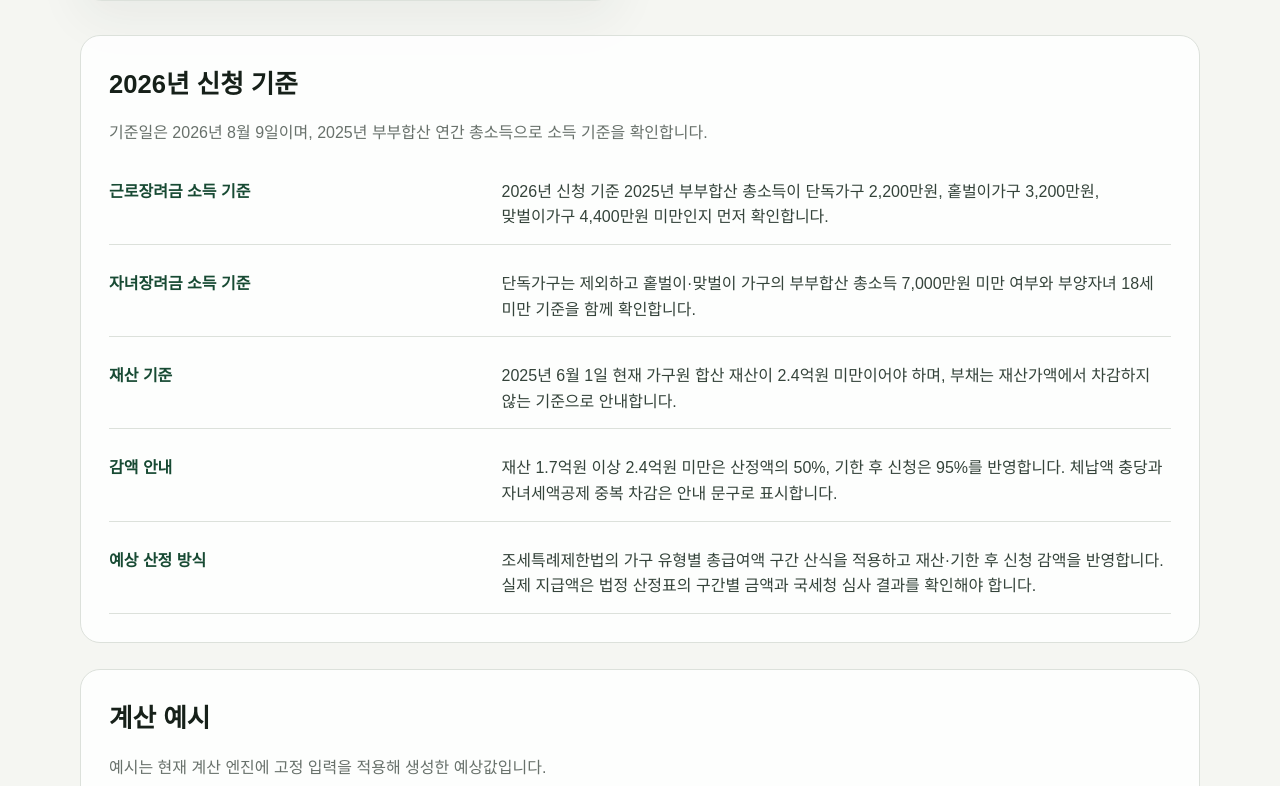
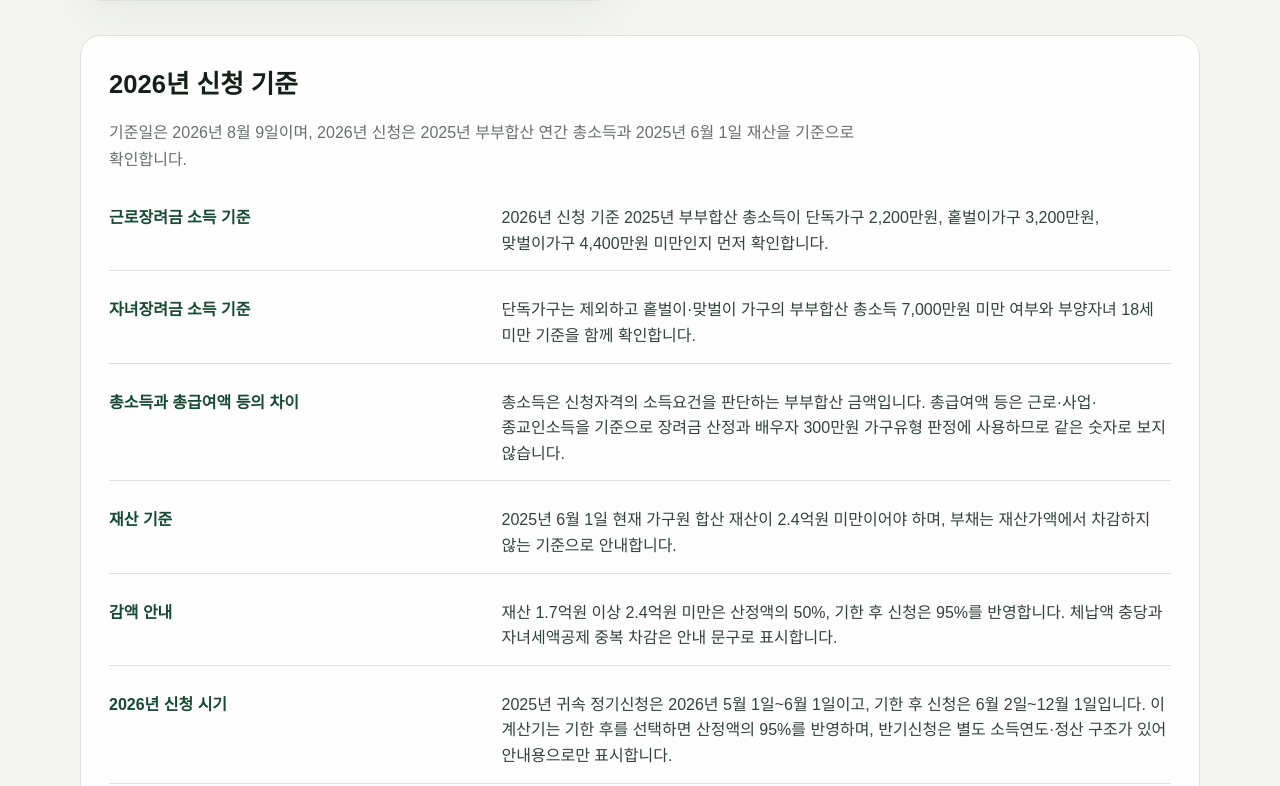
Before and after one commit to JulGi-Park/integrated-calculator, a Next.js app: page /calculators/work-child-incentive in a window 1280 px wide. Shown: the part 1854-2640 px from the top of the page. Built offline with nearby package versions, Linux system fonts and the light colour scheme.

Commit message:
seo: improve work child incentive search intent coverage

```diff
--- a/app/calculators/work-child-incentive/page.tsx
+++ b/app/calculators/work-child-incentive/page.tsx
@@ -10,9 +10,9 @@ import {
   workChildIncentiveWebApplicationJsonLd,
 } from "@/components/calculators/workChildIncentiveContentData";
 
-const title = "근로장려금 계산기 2026 - 자녀장려금 예상 지급액까지 확인";
+const title = "근로·자녀장려금 계산기 2026 | 예상 지급액·소득·재산 기준";
 const description =
-  "근로장려금과 자녀장려금의 신청 가능성, 소득 기준, 재산 기준, 예상 지급액을 확인하는 계산기입니다. 예상 계산용이며 실제 지급 여부와 지급액은 국세청 심사 결과에 따라 달라질 수 있습니다.";
+  "2026년 신청(2025년 귀속) 기준으로 근로장려금·자녀장려금의 예상 지급액, 소득·재산 기준과 기한 후 신청 감액을 확인합니다. 실제 지급 여부와 금액은 국세청 심사 결과에 따라 달라질 수 있습니다.";
 const ogUrl = "https://gyesanbox.kr/calculators/work-child-incentive/";
 const ogImage = "https://gyesanbox.kr/og/default.png";
 
@@ -59,8 +59,8 @@ export default function WorkChildIncentivePage() {
         <p className="page-heading__eyebrow">Work and child incentive</p>
         <h1>근로·자녀장려금 계산기</h1>
         <p>
-          2026년 신청 기준으로 근로장려금과 자녀장려금 신청 가능성,
-          재산 감액, 예상 지급액과 예상 구간을 자가진단합니다.
+          2026년 신청은 2025년 귀속 소득과 2025년 6월 1일 재산을 기준으로
+          근로장려금과 자녀장려금 신청 가능성, 재산 감액, 예상 지급액을 자가진단합니다.
         </p>
         <div className="seller-margin-meta">
           <span>계산 기준일: {workChildIncentivePolicySummary.verifiedAt}</span>
--- a/components/calculators/WorkChildIncentiveContent.tsx
+++ b/components/calculators/WorkChildIncentiveContent.tsx
@@ -17,8 +17,8 @@ export function WorkChildIncentiveContent() {
           <h2 id="work-child-criteria">2026년 신청 기준</h2>
           <p>
             기준일은 {formatKoreanDate(workChildIncentivePolicySummary.verifiedAt)}
-            이며, {workChildIncentivePolicySummary.incomeYear}으로 소득 기준을
-            확인합니다.
+            이며, 2026년 신청은 {workChildIncentivePolicySummary.incomeYear}과
+            2025년 6월 1일 재산을 기준으로 확인합니다.
           </p>
         </div>
         <dl className={styles.criteriaList}>
@@ -44,6 +44,18 @@ export function WorkChildIncentiveContent() {
             </div>
           ))}
         </dl>
+      </section>
+
+      <section className={styles.section} aria-labelledby="work-child-filing">
+        <div className={styles.sectionHeading}>
+          <h2 id="work-child-filing">2026년 신청 시기</h2>
+          <p>{workChildIncentivePolicySummary.filingPeriod}</p>
+        </div>
+        <p>
+          기한 후 신청은 정기신청 기준 예상액의 95%를 반영합니다. 근로소득자 대상
+          반기신청은 2026년 발생 소득을 바탕으로 이후 정산하므로 이 계산기의 2025년
+          귀속 정기·기한 후 예상액과 같은 의미가 아닙니다.
+        </p>
       </section>
 
       <section className={styles.section} aria-labelledby="work-child-exceptions">
--- a/components/calculators/workChildIncentiveContentData.ts
+++ b/components/calculators/workChildIncentiveContentData.ts
@@ -34,6 +34,7 @@ export const workChildIncentivePolicySummary = {
   childIncomeLimit: "홑벌이·맞벌이 7,000만원 미만",
   propertyLimit: "가구원 합산 재산 2.4억원 미만",
   reduction: "재산 1.7억원 이상 2.4억원 미만 50%, 기한 후 신청 95% 반영",
+  filingPeriod: "정기 2026년 5월 1일~6월 1일, 기한 후 6월 2일~12월 1일",
 } as const;
 
 export const workChildIncentiveExampleInput: WorkChildIncentiveInput = {
@@ -60,8 +61,17 @@ export const workChildIncentiveExampleItems = [
   { label: "신청 유형", value: "근로+자녀장려금" },
   { label: "가구 유형", value: "홑벌이" },
   { label: "부부합산 총소득", value: formatWon(workChildIncentiveExampleInput.totalIncome) },
+  { label: "총급여액 등", value: formatWon(workChildIncentiveExampleInput.totalSalary) },
   { label: "재산 합계액", value: formatWon(workChildIncentiveExampleInput.propertyAmount) },
   { label: "부양자녀 수", value: `${workChildIncentiveExampleInput.childCount}명` },
+  {
+    label: "예상 근로장려금",
+    value: formatWon(exampleResponse.data.work.estimatedAfterReduction),
+  },
+  {
+    label: "예상 자녀장려금",
+    value: formatWon(exampleResponse.data.child.estimatedAfterReduction),
+  },
   {
     label: "최종 예상 수령액",
     value: formatWon(exampleResponse.data.totalEstimatedAmount),
@@ -80,6 +90,11 @@ export const workChildIncentiveCriteria = [
       "단독가구는 제외하고 홑벌이·맞벌이 가구의 부부합산 총소득 7,000만원 미만 여부와 부양자녀 18세 미만 기준을 함께 확인합니다.",
   },
   {
+    title: "총소득과 총급여액 등의 차이",
+    description:
+      "총소득은 신청자격의 소득요건을 판단하는 부부합산 금액입니다. 총급여액 등은 근로·사업·종교인소득을 기준으로 장려금 산정과 배우자 300만원 가구유형 판정에 사용하므로 같은 숫자로 보지 않습니다.",
+  },
+  {
     title: "재산 기준",
     description:
       "2025년 6월 1일 현재 가구원 합산 재산이 2.4억원 미만이어야 하며, 부채는 재산가액에서 차감하지 않는 기준으로 안내합니다.",
@@ -88,6 +103,11 @@ export const workChildIncentiveCriteria = [
     title: "감액 안내",
     description:
       "재산 1.7억원 이상 2.4억원 미만은 산정액의 50%, 기한 후 신청은 95%를 반영합니다. 체납액 충당과 자녀세액공제 중복 차감은 안내 문구로 표시합니다.",
+  },
+  {
+    title: "2026년 신청 시기",
+    description:
+      "2025년 귀속 정기신청은 2026년 5월 1일~6월 1일이고, 기한 후 신청은 6월 2일~12월 1일입니다. 이 계산기는 기한 후를 선택하면 산정액의 95%를 반영하며, 반기신청은 별도 소득연도·정산 구조가 있어 안내용으로만 표시합니다.",
   },
   {
     title: "예상 산정 방식",
@@ -109,6 +129,21 @@ export const workChildIncentiveExceptions = [
 
 export const workChildIncentiveFaqs: WorkChildIncentiveFaq[] = [
   {
+    question: "2026년 근로·자녀장려금은 몇 년 소득으로 계산하나요?",
+    answer:
+      "2026년 정기신청과 기한 후 신청은 2025년 귀속 소득을 기준으로 합니다. 재산은 2025년 6월 1일 현재 가구원 합산 재산을 확인합니다. 2026년에 발생한 소득을 넣는 반기신청은 근로소득자만 대상으로 하며, 이 계산기에서는 안내용으로만 표시합니다.",
+  },
+  {
+    question: "근로장려금 소득기준은 얼마인가요?",
+    answer:
+      "2025년 부부합산 총소득 기준으로 단독가구는 2,200만원, 홑벌이가구는 3,200만원, 맞벌이가구는 4,400만원 미만이어야 합니다. 지급액 산정에는 총소득과 다른 총급여액 등을 사용하므로 두 입력값을 구분해 확인해야 합니다.",
+  },
+  {
+    question: "맞벌이와 홑벌이는 어떻게 구분하나요?",
+    answer:
+      "맞벌이가구는 신청인과 배우자의 총급여액 등이 각각 300만원 이상인 경우입니다. 배우자의 총급여액 등이 300만원 미만이면 홑벌이가구로 보며, 배우자가 없어도 부양자녀 또는 70세 이상 직계존속 요건을 충족하면 홑벌이가구가 될 수 있습니다.",
+  },
+  {
     question: "이 계산 결과가 실제 지급액과 같나요?",
     answer:
       "아니요. 입력값과 공개 기준을 바탕으로 한 예상 계산이며 실제 지급 여부와 지급액은 국세청 심사 결과에 따라 달라질 수 있습니다.",
@@ -124,9 +159,24 @@ export const workChildIncentiveFaqs: WorkChildIncentiveFaq[] = [
       "재산 기준 안내에서는 부채를 재산가액에서 차감하지 않는 것으로 봅니다. 입력할 때도 가구원 합산 재산가액을 기준으로 확인해 주세요.",
   },
   {
+    question: "전세보증금도 재산에 포함되나요?",
+    answer:
+      "네. 재산 판단에는 전세금도 포함됩니다. 주택 전세금은 간주전세금과 실제 전세금 중 작은 금액, 상가 전세금은 실제 전세금을 기준으로 평가합니다. 이 계산기는 세부 재산을 자동 평가하지 않으므로 국세청 기준으로 합산한 재산가액을 입력해야 합니다.",
+  },
+  {
+    question: "근로장려금과 자녀장려금을 같이 받을 수 있나요?",
+    answer:
+      "홑벌이 또는 맞벌이 가구가 각각의 소득·재산·부양자녀 요건을 충족하면 함께 신청할 수 있습니다. 자녀장려금은 부양자녀 18세 미만 요건과 부부합산 총소득 7,000만원 미만 기준을 별도로 확인하며, 단독가구는 대상이 아닙니다.",
+  },
+  {
     question: "기한 후 신청은 어떻게 반영하나요?",
     answer:
-      "기한 후 신청을 선택하면 예상 산정액에 95%를 반영합니다. 실제 적용 여부와 세부 금액은 심사 과정에서 달라질 수 있습니다.",
+      "2026년 기한 후 신청 기간은 6월 2일~12월 1일입니다. 기한 후 신청을 선택하면 예상 산정액의 95%를 반영합니다. 실제 적용 여부와 세부 금액은 심사 과정에서 달라질 수 있습니다.",
+  },
+  {
+    question: "계산기가 모든 신청 제외 사유를 판정하나요?",
+    answer:
+      "아니요. 이 계산기는 입력한 소득·재산·가구유형 기준의 예상 계산 도구입니다. 국적, 다른 거주자의 부양자녀 해당 여부, 전문직 사업, 고소득 상용근로자 등 신청 제외 사유와 가구원·재산의 세부 평가는 국세청 자료로 별도 확인해야 합니다.",
   },
   {
     question: "자녀세액공제를 받았으면 어떻게 되나요?",
@@ -145,7 +195,25 @@ export const workChildIncentiveSources: WorkChildIncentiveSource[] = [
     organization: "국세청",
     title: "2026년 근로·자녀장려금 신청자격",
     criterion: "2025년 소득과 재산을 기준으로 한 가구 유형별 신청요건",
-    href: "https://www.nts.go.kr/nts/cm/cntnts/cntntsView.do?cntntsId=7783&mi=2449",
+    href: "https://g.nts.go.kr/nts/cm/cntnts/cntntsView.do?cntntsId=7783&mi=2452",
+  },
+  {
+    organization: "국세청",
+    title: "2026년 근로·자녀장려금 신청기간 및 방법",
+    criterion: "2025년 귀속 정기·기한 후 신청 기간과 2026년 반기신청 대상",
+    href: "https://s.nts.go.kr/nts/cm/cntnts/cntntsView.do?cntntsId=238977&mi=40397",
+  },
+  {
+    organization: "국세청",
+    title: "자녀장려금 소개",
+    criterion: "부양자녀 18세 미만, 1인당 50만~100만원과 소득 기준",
+    href: "https://j.nts.go.kr/nts/cm/cntnts/cntntsView.do?cntntsId=7782&mi=2451",
+  },
+  {
+    organization: "국세청",
+    title: "근로·자녀장려금 심사 및 지급",
+    criterion: "재산·기한 후 신청 감액, 체납 충당과 지급기한",
+    href: "https://s.nts.go.kr/nts/cm/cntnts/cntntsView.do?cntntsId=7784&mi=2453",
   },
   {
     organization: "국가법령정보센터",
```
Also changed, not shown: 1 other file (tests, documents, lock files or other folders).
